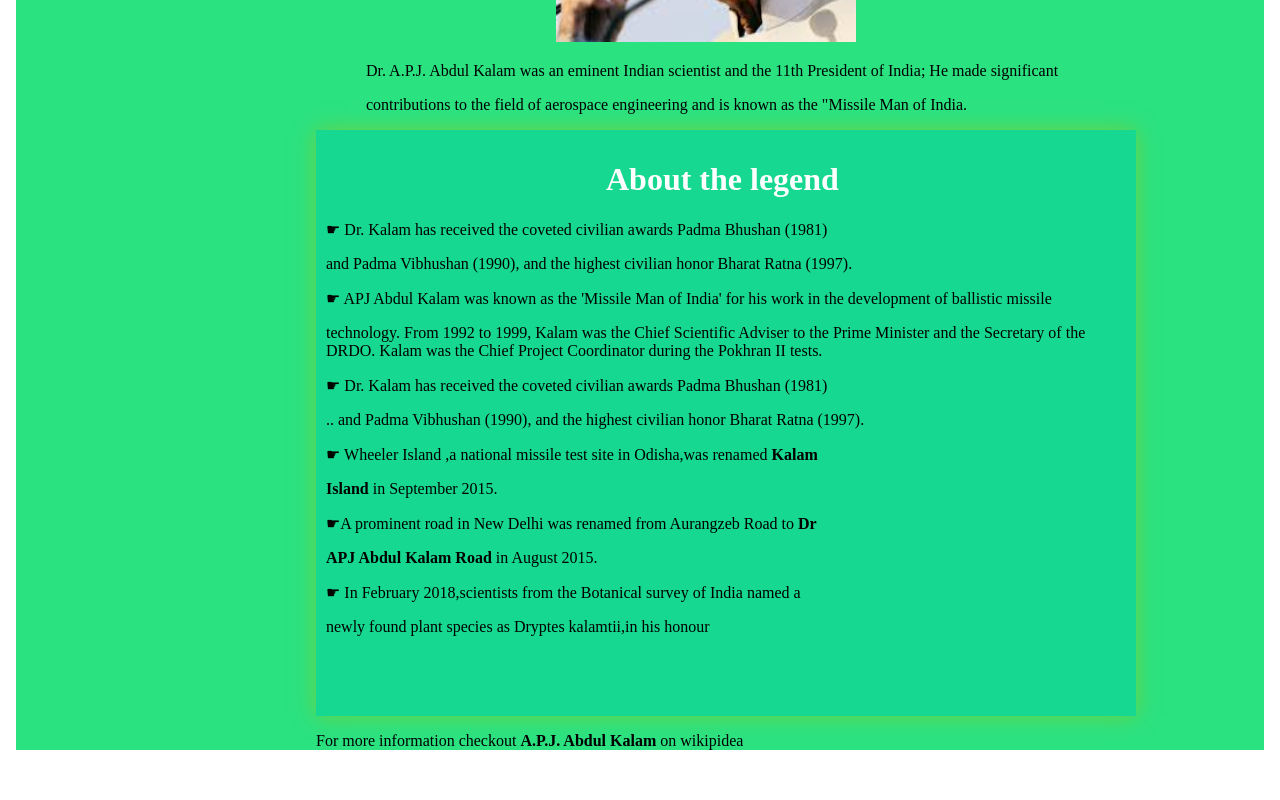
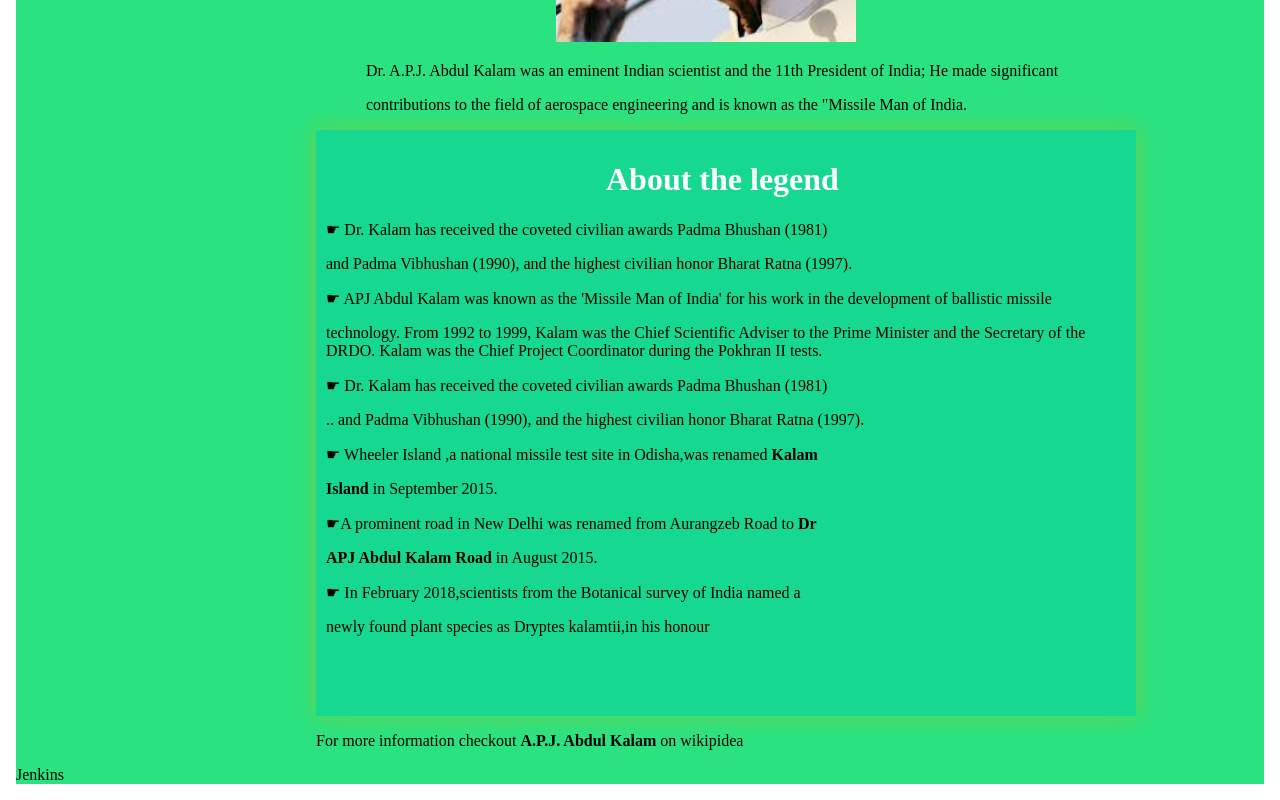
Before and after one commit to AAAziiz/Codsoft_Task2, an Angular app: page / in a window 1280 px wide. Shown: the part 338-1138 px from the top of the page. Before the commit the page ends 1104 px from the top, so only its background shows below. Built offline with nearby package versions, Linux system fonts and the light colour scheme; a web font is replaced by a local one.

Commit message:
Update app.component.html and test Jenkins

```diff
--- a/src/app/app.component.html
+++ b/src/app/app.component.html
@@ -33,5 +33,6 @@
   <div id="final">
     <p>For more information checkout <strong>A.P.J. Abdul Kalam </strong> on wikipidea</p>
   </div>
+  <p>Jenkins </p>
 
 </body>
```
